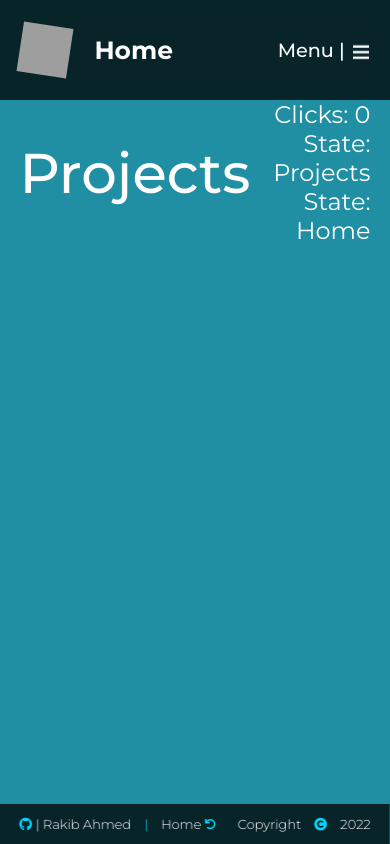
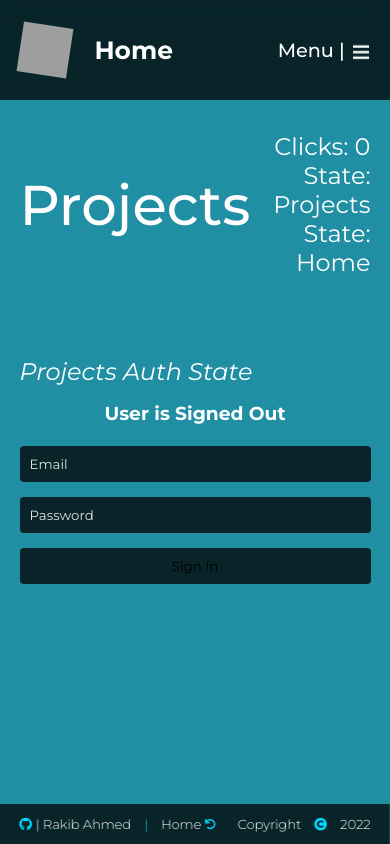
Before and after one commit to strawhat19/Next-13-Treasure-Game, a Next.js app: page /projects in a window 390 px wide. Built offline with nearby package versions, Linux system fonts and the light colour scheme; grey boxes are pictures that could not be loaded.

Commit message:
Mobile Menu Fix

```diff
--- a/app/layout.tsx
+++ b/app/layout.tsx
@@ -8,12 +8,12 @@ import { useEffect, useState } from 'react';
 export default function RootLayout({ children, } : { children: React.ReactNode; }) {
 
   let [page, setPage] = useState(``);
+  let [width, setWidth] = useState(0);
   let [user, setUser] = useState(null);
   let [height, setHeight] = useState(0);
   let [updates, setUpdates] = useState(0);
   let [devEnv, setDevEnv] = useState(false);
   let [mobileMenu, setMobileMenu] = useState(false);
-  let [width, setWidth] = useState(window.innerWidth);
   let [year, setYear] = useState(new Date().getFullYear());
   let [content, setContent] = useState(`Hey, I’m Rakib, a web developer. I probably could have just used my name, but ultimately I decided on Piratechs. Maybe it’s because having a symbol to stand for and work towards helps me achieve my goals, more than working to glorify my own name. This website is dedicated to art, tech, video, music, animations and games. Thanks for visiting!`);
   let [state, setState] = useState({ user, page, updates, devEnv, content });
@@ -33,6 +33,8 @@ export default function RootLayout({ children, } : { children: React.ReactNode;
       setWidth(window.innerWidth);
       setHeight(window.innerHeight);
     };
+
+    windowEvents();
 
     window.addEventListener(`resize`, () => windowEvents());
     window.addEventListener(`scroll`, () => windowEvents());
--- a/app/projects/projects.tsx
+++ b/app/projects/projects.tsx
@@ -1,9 +1,10 @@
 'use client';
+import AuthForm from '../form';
 import { useContext, useEffect } from 'react';
 import { capitalizeAllWords, StateContext } from '../home';
 
 export default function Projects() {
-    const { state, setState, page, setPage } = useContext(StateContext);
+    const { state, setState, user, page, setPage } = useContext(StateContext);
 
     useEffect(() => {
       setState({
@@ -15,7 +16,9 @@ export default function Projects() {
       console.log(`Projects`, state);
     }, [])
 
-    return <div className={`inner`}>
+    return <div className={`inner pageInner`}>
+      <section className={`topContent`}>
+        <div className="inner">
           <h1>Projects</h1>
           <div className="column rightColumn">
               <h2>Clicks: {state.updates}</h2>
@@ -23,4 +26,17 @@ export default function Projects() {
               <h2>State: {state.page == `` ? `Home` : capitalizeAllWords(state.page)}</h2>
           </div>
         </div>
+      </section>
+      <section>
+        <div className="inner">
+          <article>
+            <h2><i>Projects Auth State</i></h2>
+            <div className="flex auth">
+              <h3>User is {user ? user?.email : `Signed Out`}</h3>
+              <AuthForm />
+            </div>
+          </article>
+        </div>
+      </section>
+  </div>
 }
--- a/package.json
+++ b/package.json
@@ -18,7 +18,7 @@
     "typescript": "4.9.3"
   },
   "devDependencies": {
-    "@next/font": "^13.0.4",
+    "@next/font": "^13.0.5",
     "sass": "^1.56.1"
   }
 }
```
Also changed, not shown: app/contact/contact.tsx (+18 -2 lines). Lines whose indentation alone changed are shown as unchanged.
